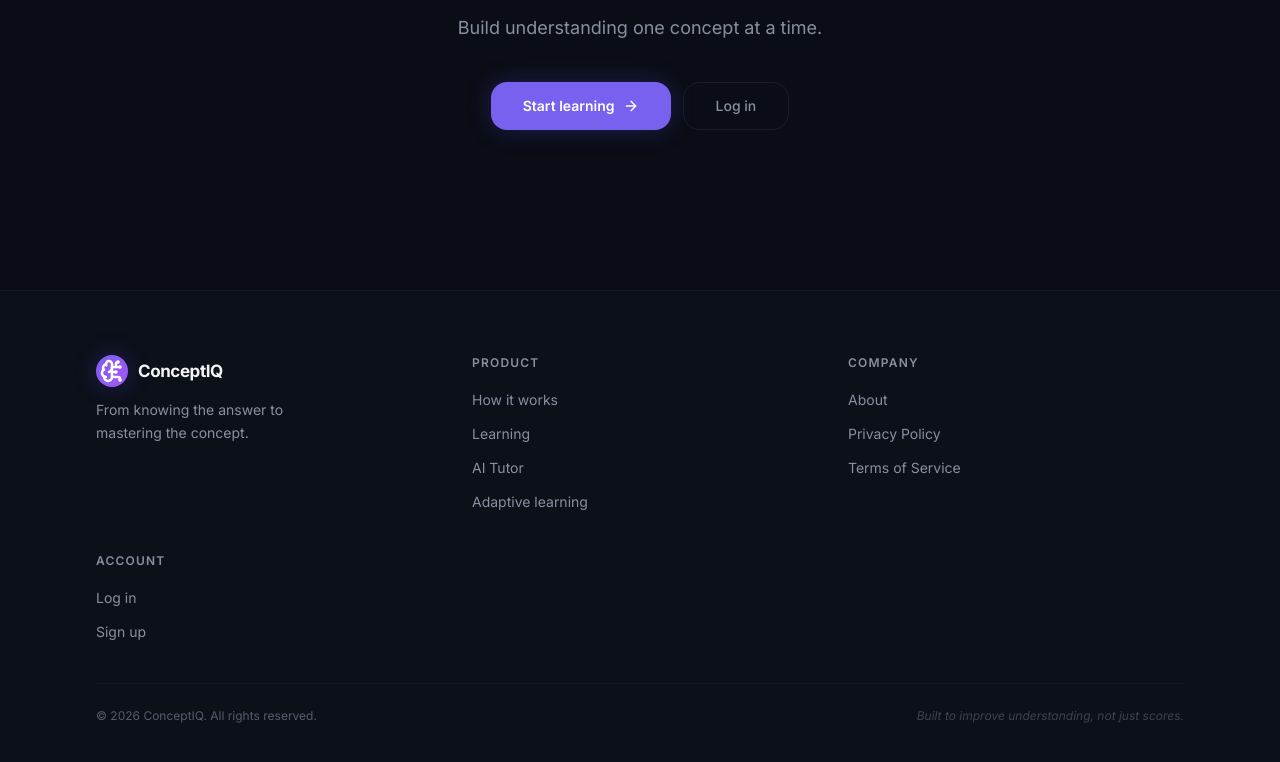
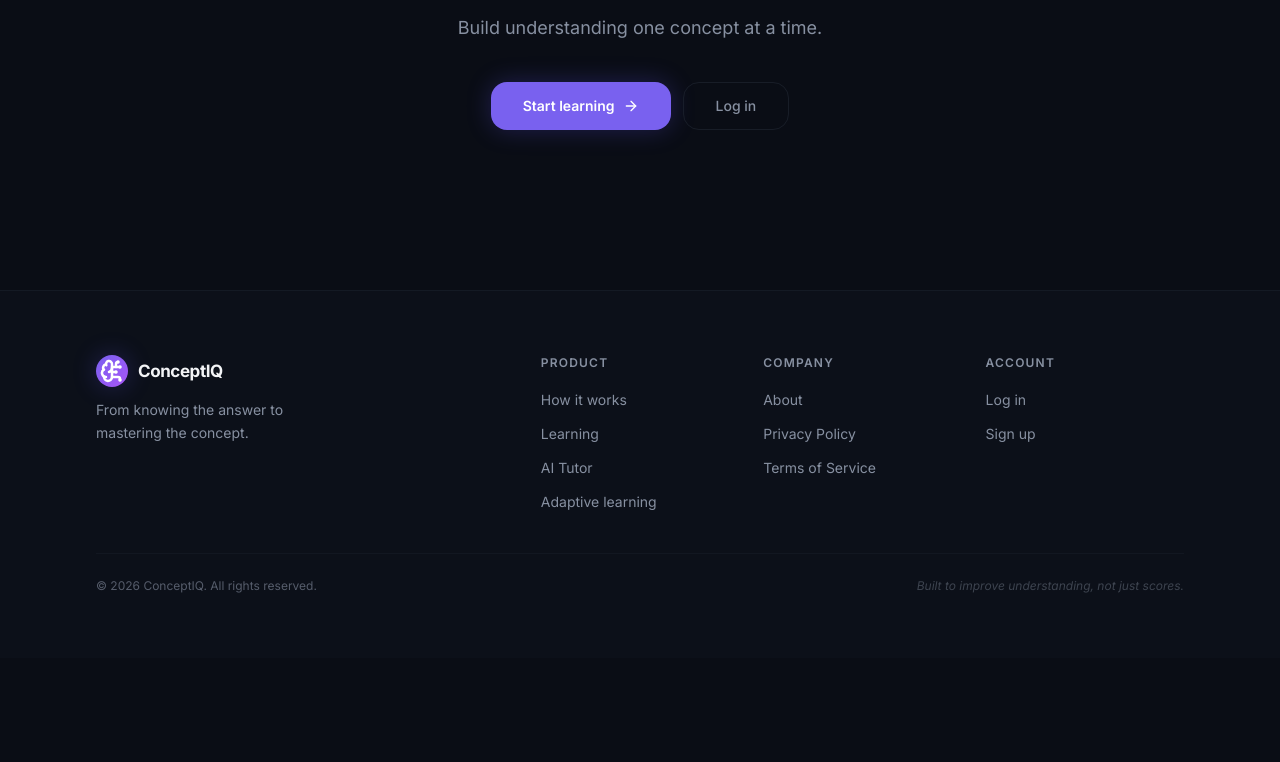
Before and after one commit to DivyanshuDubey10/Concept-IQ, a React (Vite) app in the folder frontend/: page / in a window 1280 px wide. Shown: the part 5823-6585 px from the top of the page. After the commit the page ends 6481 px from the top, so only its background shows below. Built offline with nearby package versions, Linux system fonts and the light colour scheme; no server answers.

Commit message:
fix(footer): correct grid layout for newly added company column

```diff
--- a/frontend/src/components/landing/LandingFooter.tsx
+++ b/frontend/src/components/landing/LandingFooter.tsx
@@ -41,9 +41,9 @@ export function LandingFooter() {
   return (
     <footer className="border-t border-border/40 bg-surface/30" role="contentinfo">
       <div className="max-w-6xl mx-auto px-5 md:px-8 py-12 md:py-16">
-        <Reveal className="grid grid-cols-1 md:grid-cols-3 gap-10">
+        <Reveal className="grid grid-cols-2 md:grid-cols-5 gap-x-6 gap-y-10">
           {/* Brand */}
-          <div className="md:col-span-1">
+          <div className="col-span-2 md:col-span-2">
             <div className="flex items-center gap-2.5 mb-3">
               <div className="w-8 h-8 rounded-xl bg-gradient-to-br from-primary to-purple-500 flex items-center justify-center shadow-glow-primary">
                 <BrainCircuit className="w-4.5 h-4.5 text-primary-foreground" strokeWidth={2.5} />
@@ -57,7 +57,7 @@ export function LandingFooter() {
 
           {/* Link columns */}
           {footerLinks.map((col) => (
-            <div key={col.heading}>
+            <div key={col.heading} className="col-span-1 md:col-span-1">
               <p className="text-xs font-semibold uppercase tracking-widest text-text-muted mb-4">{col.heading}</p>
               <ul className="space-y-2.5" role="list">
                 {col.items.map((item) => (
```
